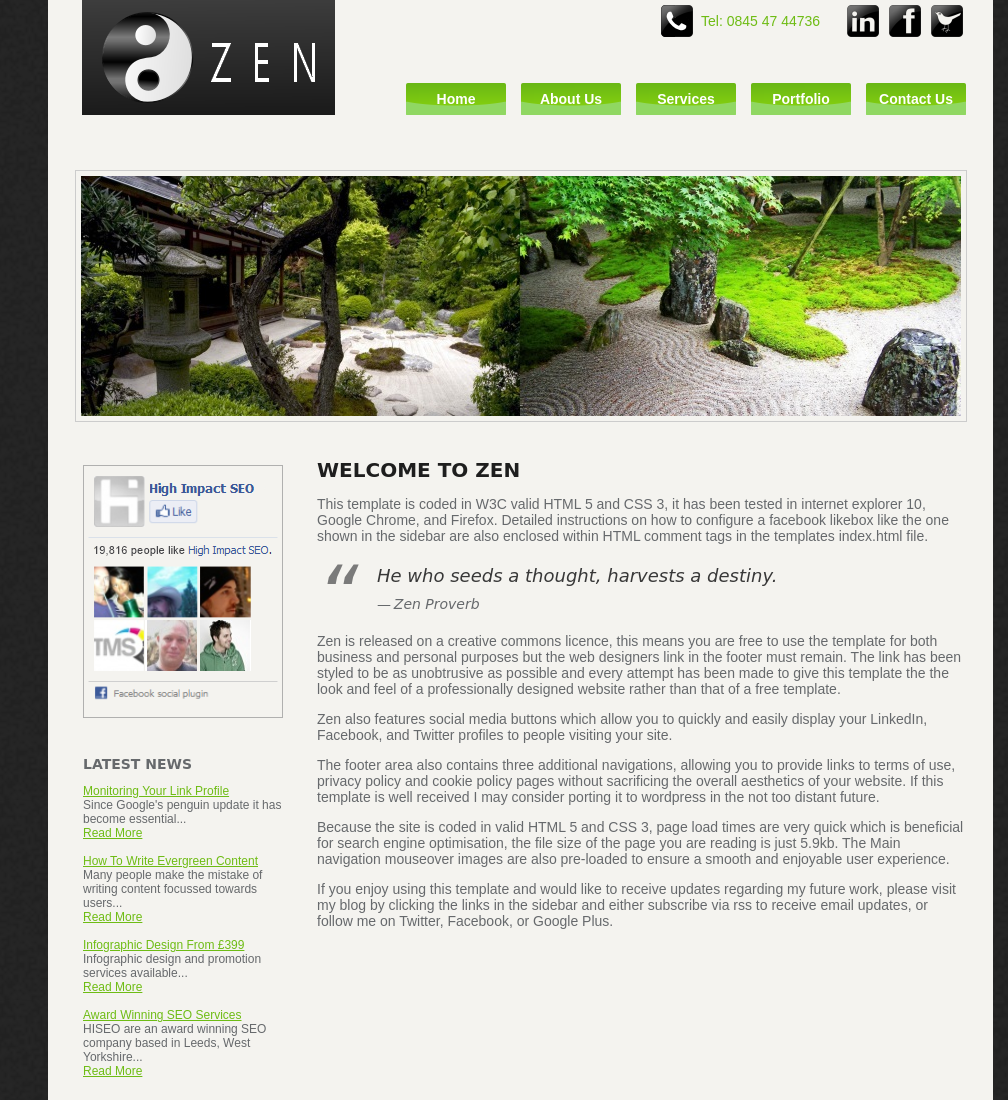
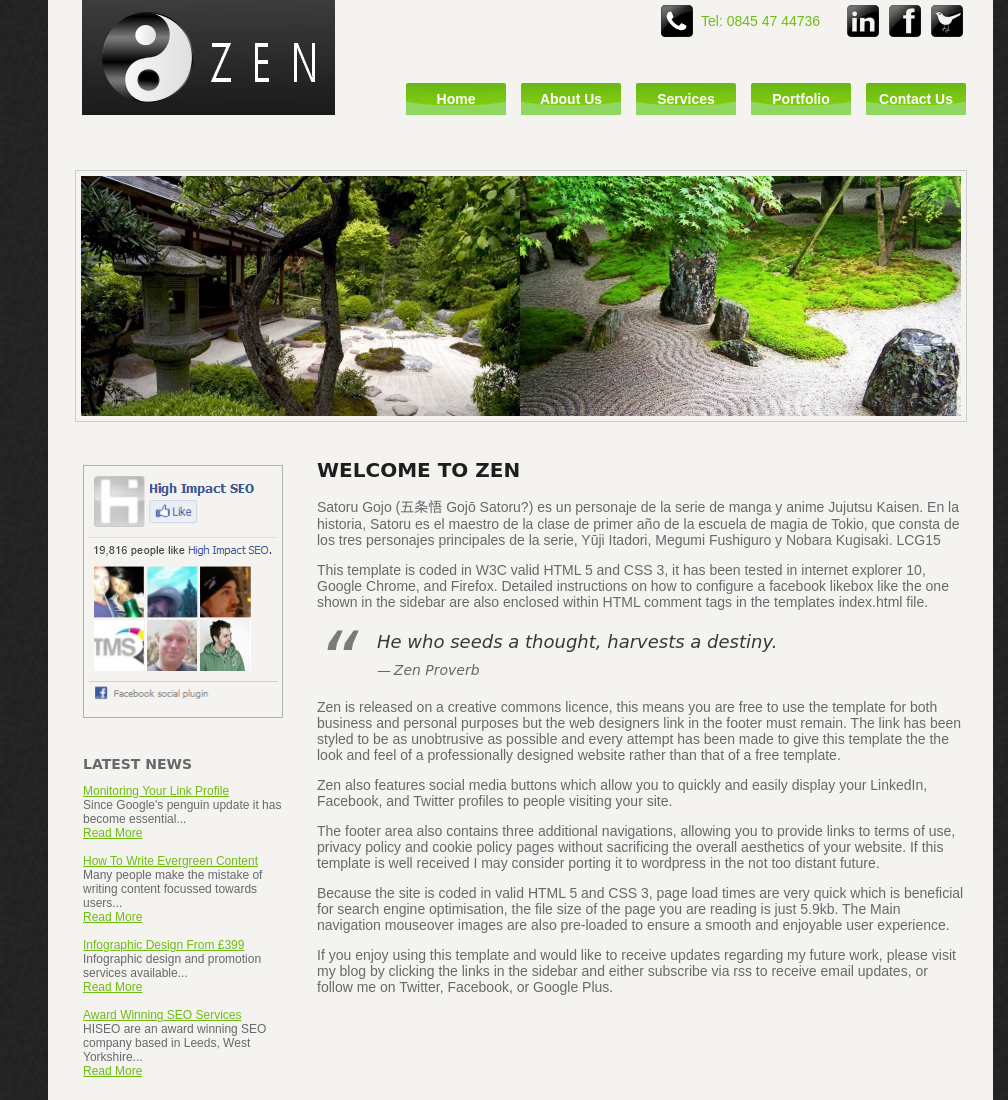
Before and after one commit to gabriellamchou/yakuza-lcg15, a plain HTML site: page index.html in a window 1280 px wide. Shown: the top 1100 px of the page, without its empty margins (272-1280 px from the left). Drawn offline with Linux system fonts and the light colour scheme; a web font is replaced by a local one.

Commit message:
Añadir párrafo sobre Gojou Sato

```diff
--- a/index.html
+++ b/index.html
@@ -35,6 +35,8 @@
 
 <div class="main">
 <h1>Welcome To ZEN</h1>
+<p>Satoru Gojo (五条悟 Gojō Satoru?) es un personaje de la serie de manga y anime Jujutsu Kaisen. En la historia, Satoru es el maestro de la clase de primer año de la escuela de magia de Tokio, que consta de los tres personajes principales de la serie, Yūji Itadori, Megumi Fushiguro y Nobara Kugisaki. LCG15
+</p>
 <p>This template is coded in W3C valid HTML 5 and CSS 3, it has been tested in internet explorer 10, Google Chrome, and Firefox. Detailed instructions on how to configure a facebook likebox like the one shown in the sidebar are also enclosed within HTML comment tags in the templates index.html file.</p>
 <blockquote>He who seeds a thought, harvests a destiny.<cite>Zen Proverb</cite></blockquote>
 <p>Zen is released on a creative commons licence, this means you are free to use the template for both business and personal purposes but the web designers link in the footer must remain. The link has been styled to be as unobtrusive as possible and every attempt has been made to give this template the the look and feel of a professionally designed website rather than that of a free template.</p>
```
